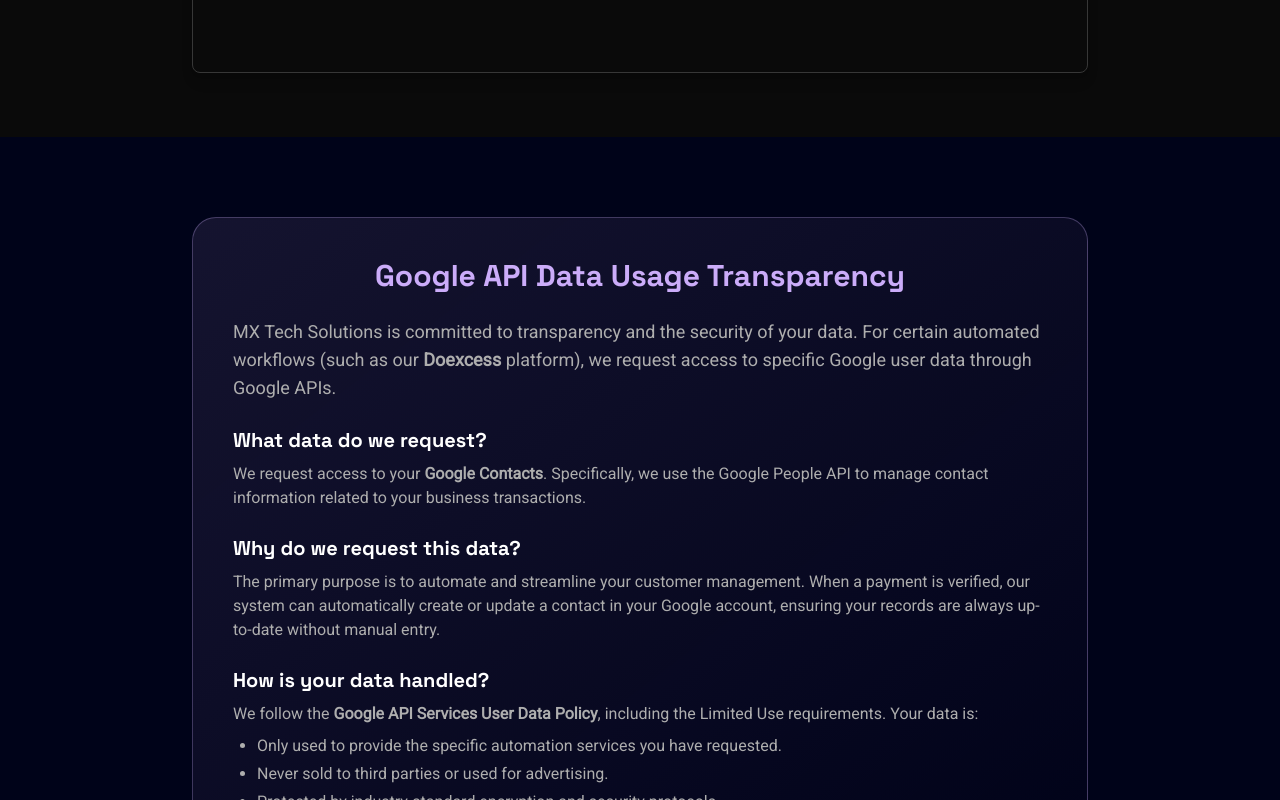
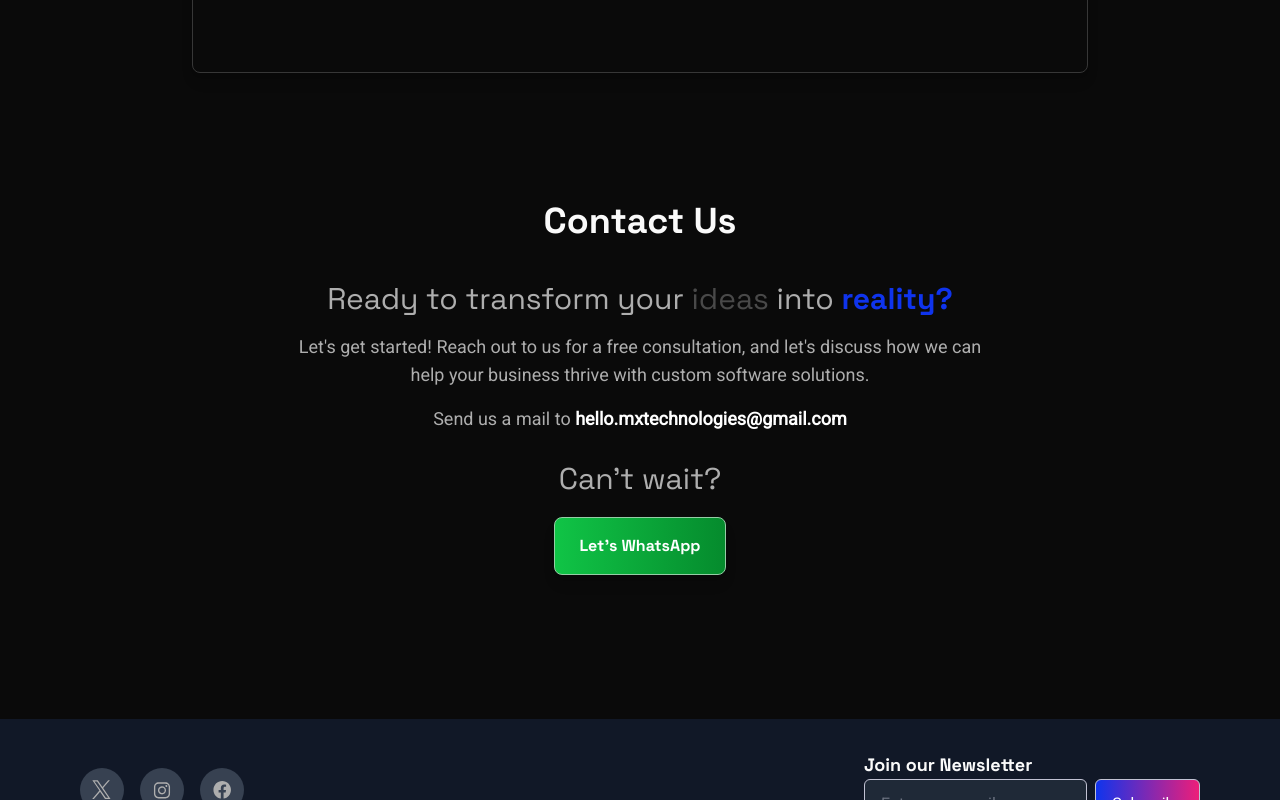
Before and after one commit to mx-technologies/website, a Next.js app: page / in a window 1280 px wide. Shown: the part 5240-6040 px from the top of the page. Built offline with nearby package versions, Linux system fonts and the light colour scheme.

Commit message:
implement data transparency removal

```diff
--- a/app/(root)/page.tsx
+++ b/app/(root)/page.tsx
@@ -16,7 +16,6 @@
       <Works />
       {/* <Testimonials /> */}
       <AboutUs />
-      <DataTransparency />
       <ContactUs />
       {/* <Footer /> */}
     </main>
```
